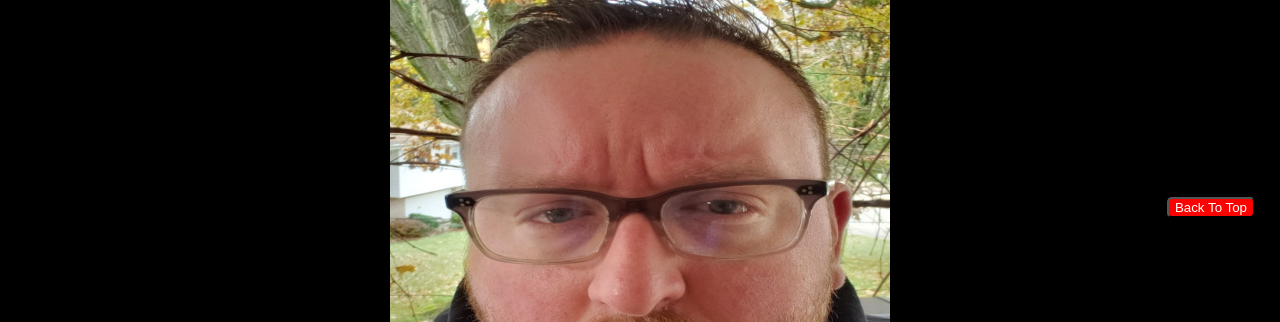
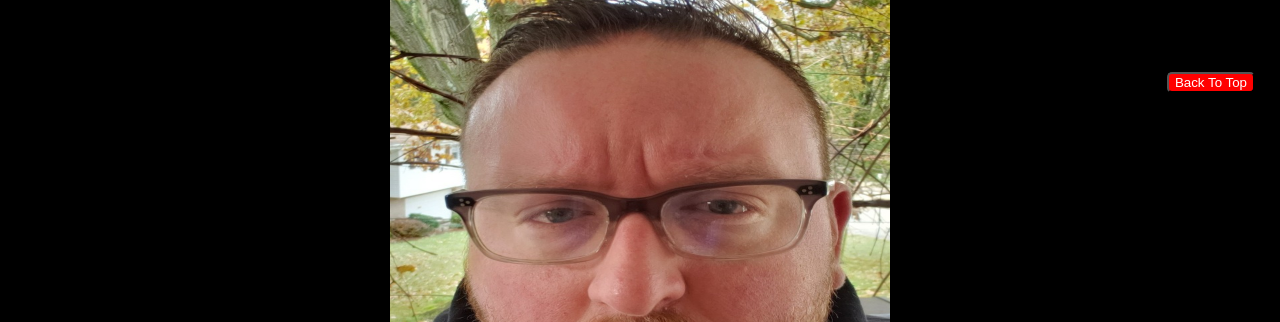
Before and after one commit to blackjack-trainer/blackjack-trainer, a plain HTML site: page about-us.html in a window 1280 px wide. Shown: the part 478-800 px from the top of the page. Drawn offline with Linux system fonts and the light colour scheme.

Commit message:
fixed css for about us

```diff
--- a/css/aboutUs.css
+++ b/css/aboutUs.css
@@ -255,7 +255,7 @@ div :hover{
 button{
   float: right;
   position: absolute;
-  top: 675px;
+  top: 550px;
   right: 25px;
   position: fixed;
   background-color: red;
```
